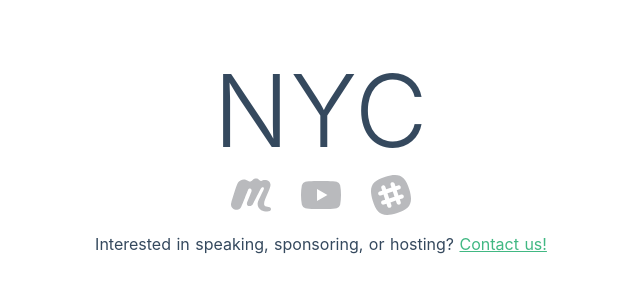
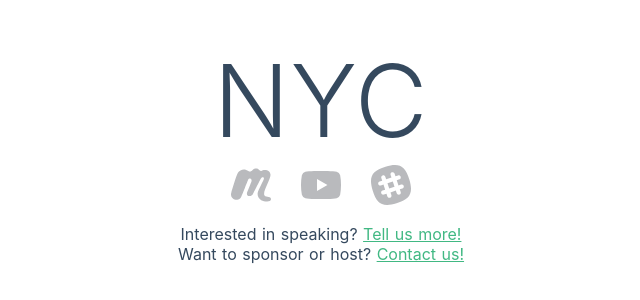
Before and after one commit to vuenyc/vuenyc.github.io, a Nuxt app: page / in a window 1280 px wide. Shown: the part 248-548 px from the top of the page, without its empty margins (319-959 px from the left). Built offline with nearby package versions, Linux system fonts and the light colour scheme.

Commit message:
Update contact component to include link to speaker form

```diff
--- a/components/Contact.vue
+++ b/components/Contact.vue
@@ -1,16 +1,18 @@
 <template lang="pug">
-  p.Contact
-    | Interested in speaking, sponsoring, or hosting?
+  .Contact
+    p Interested in speaking?
+      a(href="https://goo.gl/forms/ZOBSPyPSfaHVDebs2") Tell us more!
+    p Want to sponsor or host?
       a(href="mailto:hi@vuejs.nyc") Contact us!
 </template>
 
 <style scoped>
 p {
-    color: #35495E;
+  color: #35495e;
   padding: 0 10px;
 }
 a {
-    color: #41B883;
+  color: #41b883;
   white-space: nowrap;
 }
 </style>
```
Lines whose indentation alone changed are shown as unchanged.
